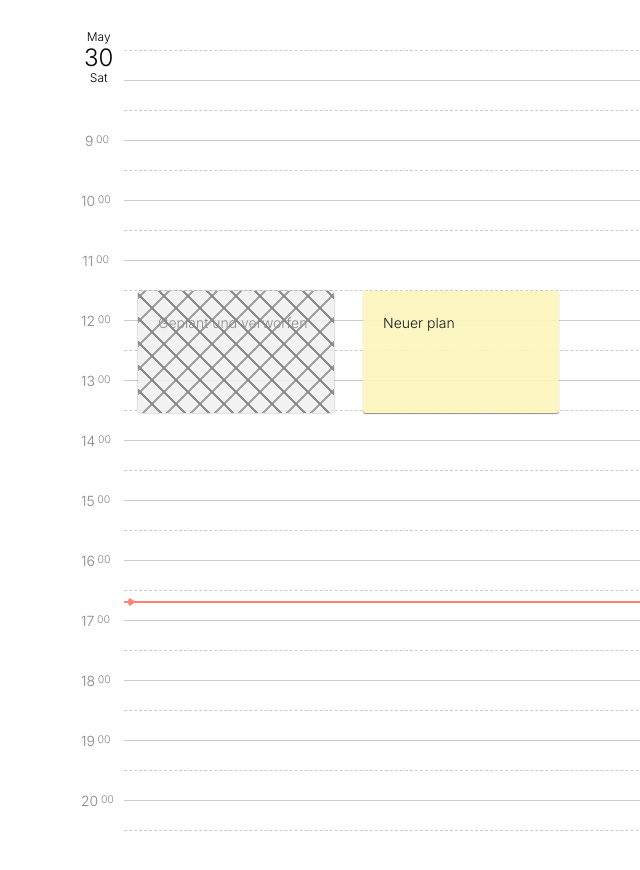
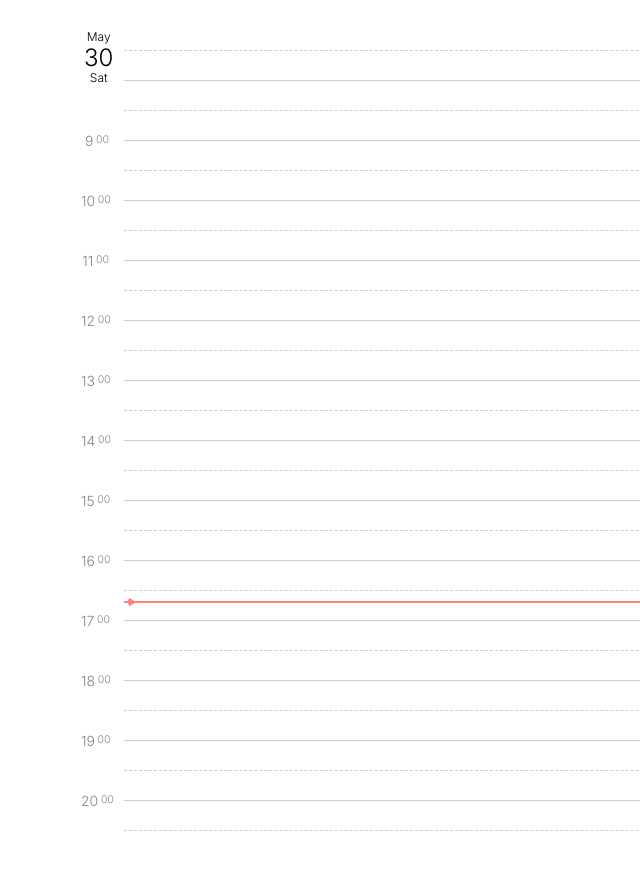
Before and after one commit to nfelger/dewt, a plain HTML site: page index.html in a window 1280 px wide. Shown: the whole page, without its empty margins (79-719 px from the left). Drawn offline with nearby package versions, Linux system fonts and the light colour scheme.

Commit message:
Remove left-over expamples from original HTML

```diff
--- a/index.html
+++ b/index.html
@@ -16,14 +16,6 @@
       <p class="day-number"></p>
       <p></p>
     </h2>
-
-    <article class="timebox theme-color-1 timebox-canceled" style="--start-minute: 270; --end-minute: 393;">
-      <h4>Geplant und verworfen</h4>
-    </article>
-
-    <article class="timebox theme-color-2 track-2" style="--start-minute: 270; --end-minute: 393;">
-      <h4>Neuer plan</h4>
-    </article>
   </div>
 
   <script type="module" src="script.js" defer></script>
```
